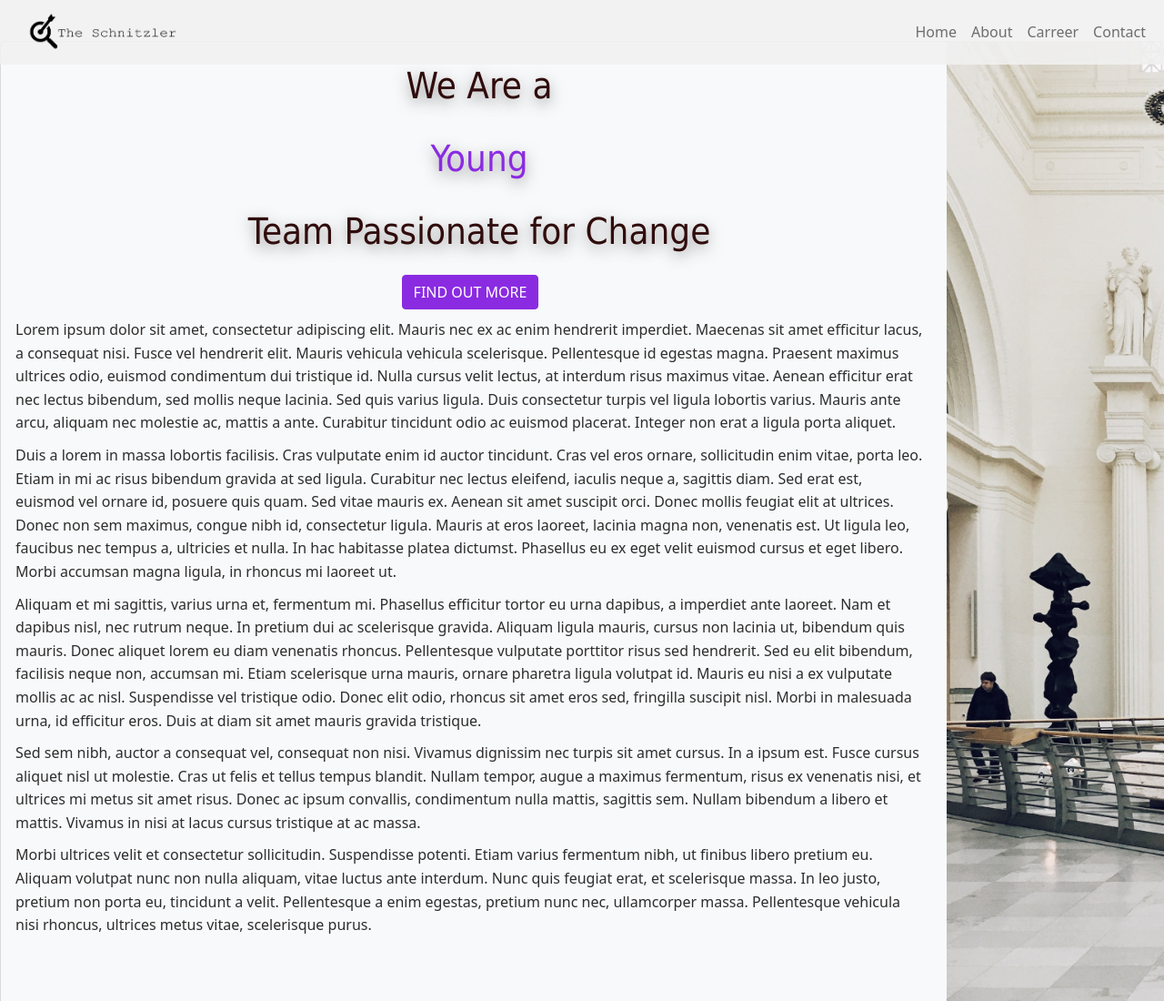
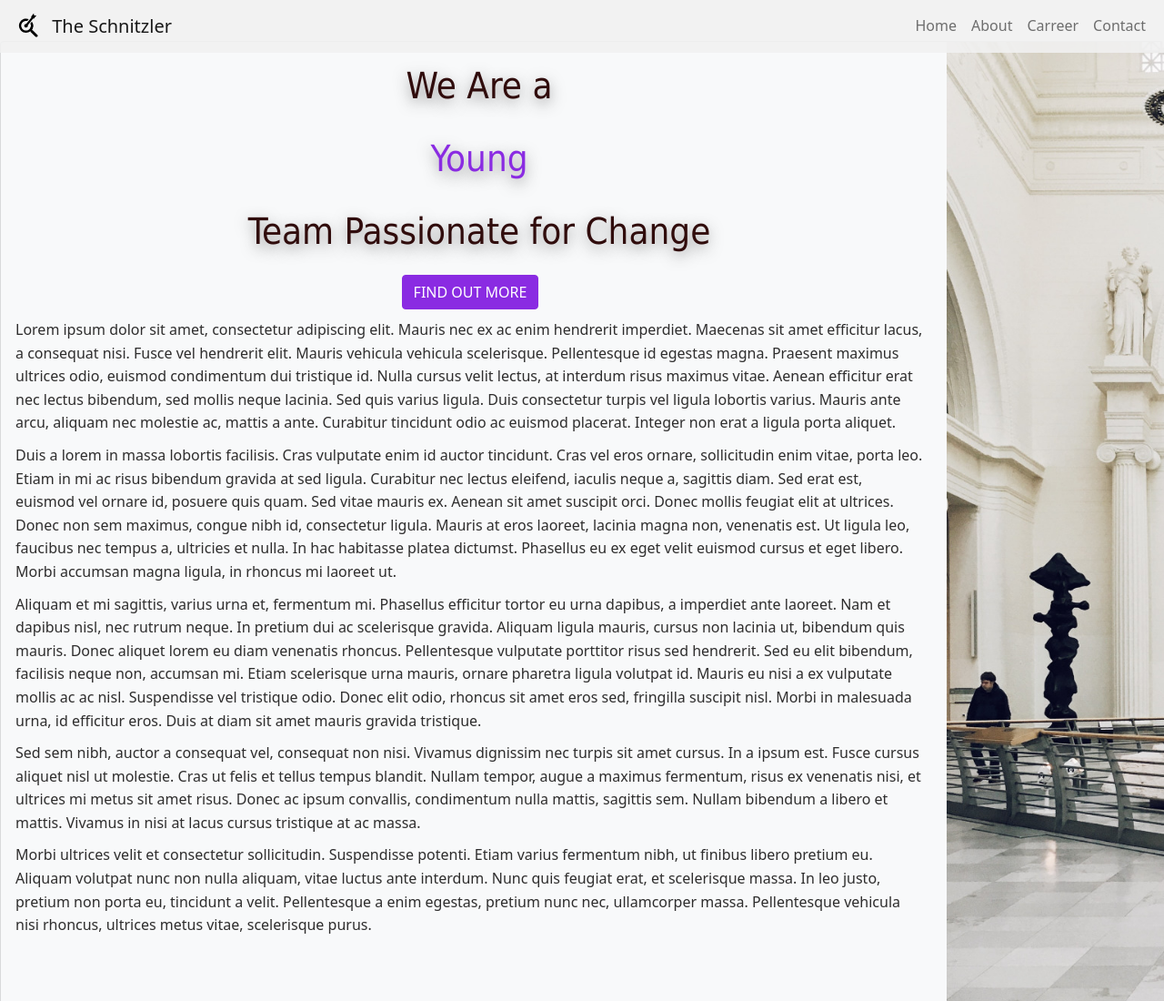
Before and after one commit to IMerlin1009I/Scavanger-Hunt, a plain HTML site: page Website/about.html in a window 1280 px wide. Shown: the top 1100 px of the page at 91% size. Drawn offline with nearby package versions, Linux system fonts and the light colour scheme.

Commit message:
added the logo.svg to all files

```diff
--- a/Website/about.html
+++ b/Website/about.html
@@ -17,7 +17,10 @@
         <header>
             <nav class="navbar navbar-expand-md fixed-top navbar-light" style="background-color: #f1f1f1e3;">
                 <div class="container-fluid">
-                    <a class="navbar-brand" href="#"><img src="img/Schnitzler_logo.png" width="200"></a>
+                    <a class="navbar-brand" href="index.html">
+                        <img src="img/logo.svg" class="d-inline-block align-top" alt="Schnitzler logo" width="40">
+                        The Schnitzler
+                    </a>
                     <button class="navbar-toggler" type="button" data-bs-toggle="collapse" data-bs-target="#navbarCollapse" aria-controls="navbarCollapse" aria-expanded="false" aria-label="Toggle navigation">
                         <span class="navbar-toggler-icon"></span>
                     </button>
```
Also changed, not shown: Website/contact.html (+4 -1 lines), Website/join.html (+4 -1 lines).
